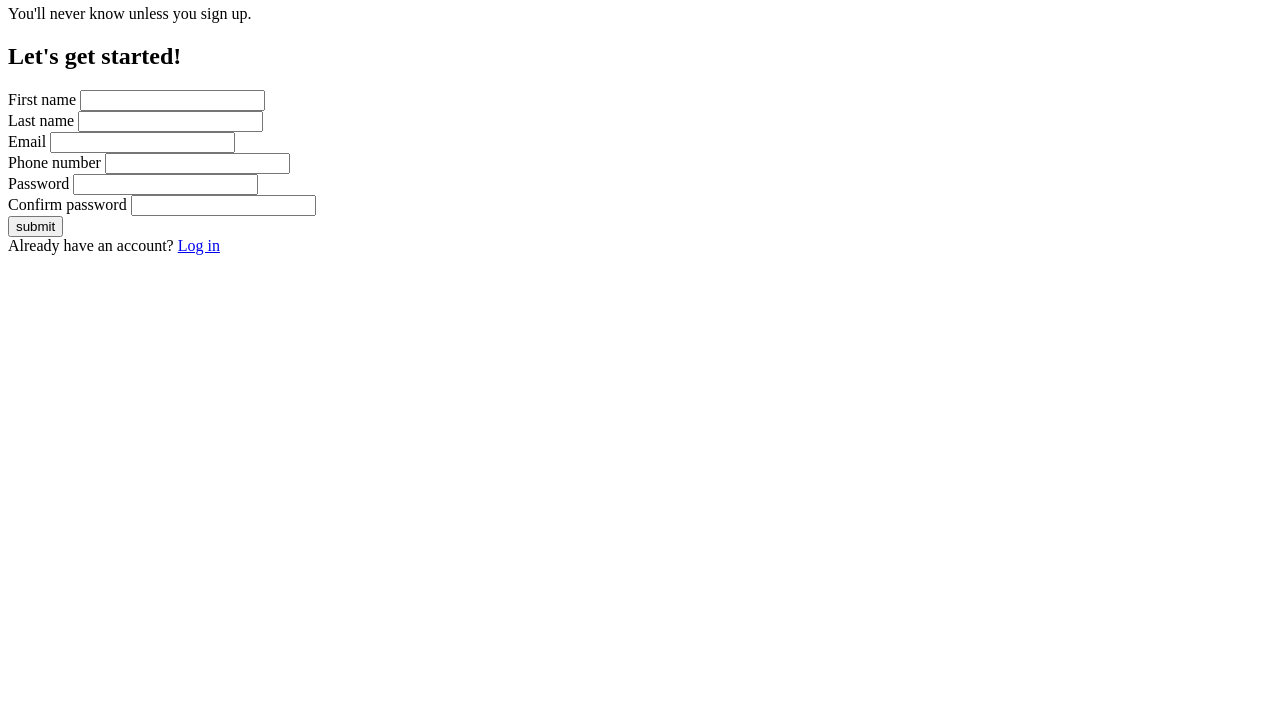
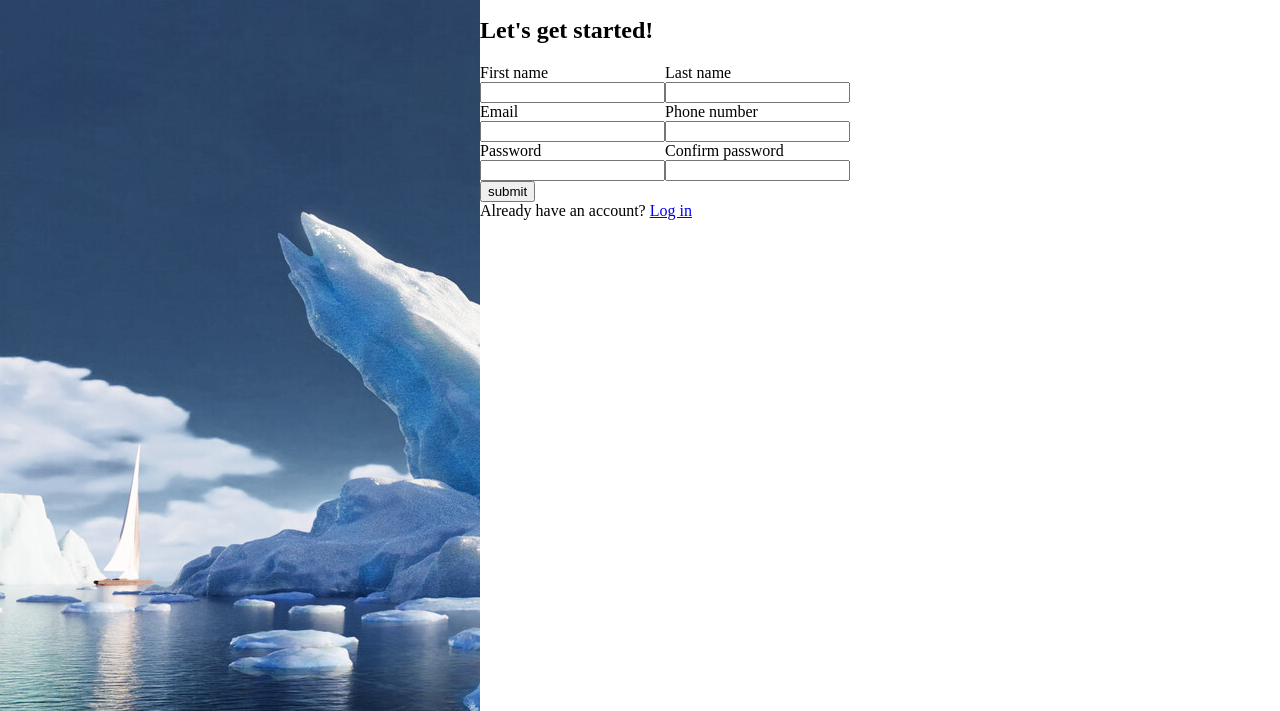
Before and after one commit to Numbers0689/forms, a plain HTML site: page index.html in a window 1280 px wide. Shown: the part 89-800 px from the top of the page. Drawn offline with Linux system fonts and the light colour scheme.

Commit message:
Setup html content and display styles

```diff
--- a/index.html
+++ b/index.html
@@ -9,9 +9,9 @@
     </head>
 
     <body>
-        <div>
+        <div id="main">
             <div>
-                <div>N689</div>
+                <div id="logo">N689</div>
             </div>
 
             <section>
--- a/styles.css
+++ b/styles.css
@@ -0,0 +1,21 @@
+#main {
+    display: flex;
+}
+
+label {
+    display: block;
+}
+
+form > div {
+    display: flex;
+}
+
+#logo {
+    height: 100vh;
+    width: 60vh;
+    background-image: url(images/glacier.jpg);
+}
+
+body {
+    margin: 0;
+}
```
Also changed, not shown: images/glacier.jpg (added).
